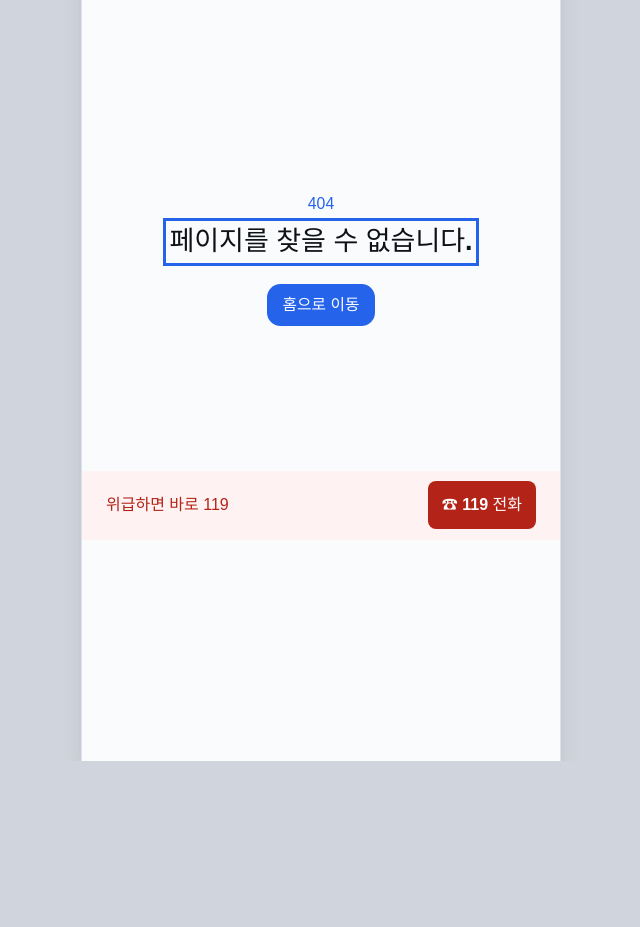
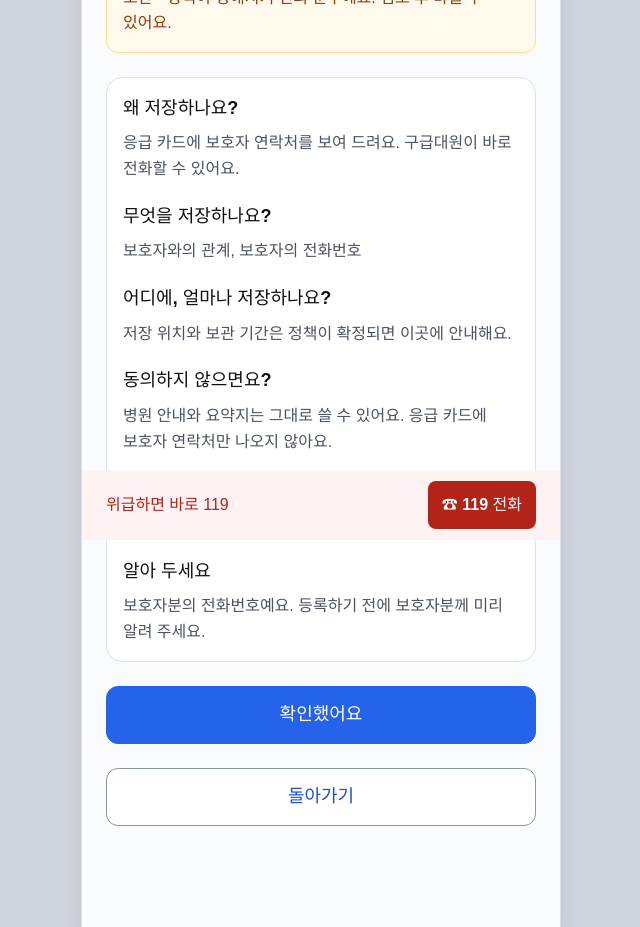
Before and after one commit to AI-healthCare-Team5/Team5-FE, a React (Vite) app: page /guardian-consent in a window 1280 px wide. Before the commit this address had no page. Shown: the part 260-1187 px from the top of the page, without its empty margins (319-959 px from the left). Before the commit the page ends 1021 px from the top, so only its background shows below. Built offline with nearby package versions, Linux system fonts and the light colour scheme.

Commit message:
Feat: 보호자 연락처 동의 초안 화면 구현

```diff
--- a/src/App.tsx
+++ b/src/App.tsx
@@ -9,6 +9,7 @@ import { HospitalEmptyPage } from "@/pages/hospital-empty/HospitalEmptyPage";
 import { HospitalErrorPage } from "@/pages/hospital-error/HospitalErrorPage";
 import { SummaryLoadingPage } from "@/pages/summary-loading/SummaryLoadingPage";
 import { EmergencyPage } from "@/pages/emergency/EmergencyPage";
+import { GuardianConsentPage } from "@/pages/guardian-consent/GuardianConsentPage";
 
 const router = createBrowserRouter([
   {
@@ -23,6 +24,7 @@ const router = createBrowserRouter([
       { path: "/hospital-error", element: <HospitalErrorPage /> },
       { path: "/summary-loading", element: <SummaryLoadingPage /> },
       { path: "/emergency", element: <EmergencyPage /> },
+      { path: "/guardian-consent", element: <GuardianConsentPage /> },
       { path: "*", element: <NotFoundPage /> },
     ],
   },
--- /dev/null
+++ b/src/pages/guardian-consent/GuardianConsentPage.tsx
@@ -0,0 +1,58 @@
+import { useLocation, useNavigate } from "react-router";
+import { ActionLink, Button, Card, Notice, PageTitle } from "@/components/ui";
+
+const items = [
+  [
+    "왜 저장하나요?",
+    "응급 카드에 보호자 연락처를 보여 드려요. 구급대원이 바로 전화할 수 있어요.",
+  ],
+  ["무엇을 저장하나요?", "보호자와의 관계, 보호자의 전화번호"],
+  [
+    "어디에, 얼마나 저장하나요?",
+    "저장 위치와 보관 기간은 정책이 확정되면 이곳에 안내해요.",
+  ],
+  [
+    "동의하지 않으면요?",
+    "병원 안내와 요약지는 그대로 쓸 수 있어요. 응급 카드에 보호자 연락처만 나오지 않아요.",
+  ],
+  ["동의를 거두려면요?", "내 정보에서 연락처를 지우면 동의도 함께 거두어져요."],
+  [
+    "알아 두세요",
+    "보호자분의 전화번호예요. 등록하기 전에 보호자분께 미리 알려 주세요.",
+  ],
+];
+
+export function GuardianConsentPage() {
+  const navigate = useNavigate();
+  const location = useLocation();
+  const returnTo =
+    new URLSearchParams(location.search).get("from") === "guardian"
+      ? "/guardian"
+      : "/my-info";
+  return (
+    <>
+      <PageTitle>
+        보호자 연락처
+        <br />
+        저장 동의
+      </PageTitle>
+      <Notice tone="amber">
+        초안 · 정책이 정해지기 전의 문구예요. 검토 후 바뀔 수 있어요.
+      </Notice>
+      <Card>
+        <dl className="space-y-5">
+          {items.map(([title, text]) => (
+            <div key={title}>
+              <dt className="mb-2 font-bold">{title}</dt>
+              <dd className="text-[0.889rem] text-muted">{text}</dd>
+            </div>
+          ))}
+        </dl>
+      </Card>
+      <Button onClick={() => navigate(returnTo)}>확인했어요</Button>
+      <ActionLink to={returnTo} variant="outline">
+        돌아가기
+      </ActionLink>
+    </>
+  );
+}
```
